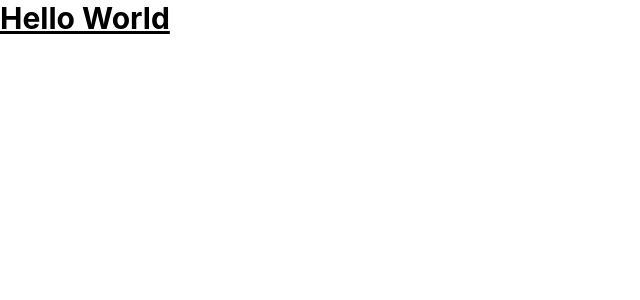
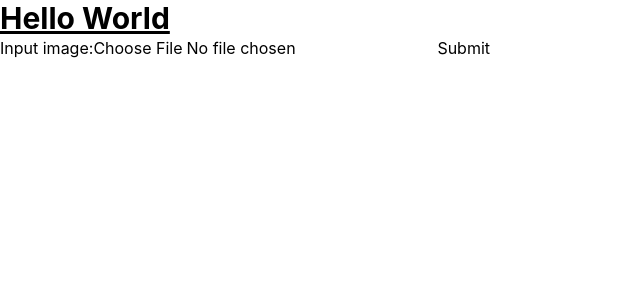
Before and after one commit to matthall8/street-garms-listing-tool, a React (Vite) app in the folder frontend/: page / in a window 1280 px wide. Shown: the top 300 px of the page, without its empty margins (0-640 px from the left). Built offline with nearby package versions, Linux system fonts and the light colour scheme.

Commit message:
feat(frontend): add the capture screen with upload and placeholders

```diff
--- a/frontend/src/App.tsx
+++ b/frontend/src/App.tsx
@@ -1,7 +1,10 @@
+import { Capture } from "./capture/Capture"
+
 function App() {
   return (
     <>
       <h1 className="text-3xl font-bold underline">Hello World</h1>
+      <Capture />
     </>
   )
 }
--- /dev/null
+++ b/frontend/src/capture/Capture.tsx
@@ -0,0 +1,77 @@
+import { useState, useReducer, type SubmitEvent } from "react"
+import { captureReducer,initialCapture } from "./state"
+import { UPLOAD_TIMEOUT_MS, uploadPhoto } from "./upload"
+
+const NO_PHOTO_MESSAGE = "Add a photo of the label showing the ART number."
+
+export function Capture() {
+    const [model, dispatch] = useReducer(captureReducer, initialCapture)
+    const [missingPhoto, setMissingPhoto] = useState(false)
+    const handleSubmit = async (event: SubmitEvent<HTMLFormElement>) => {
+        event.preventDefault()
+        const formData = new FormData(event.currentTarget)
+        const image = formData.get("productImage")
+        if (!(image instanceof File) || image.size === 0) {
+            setMissingPhoto(true)
+            return
+        }
+        setMissingPhoto(false)
+        dispatch({type: "submitted"})
+        const controller = new AbortController()
+        const timeoutId =  setTimeout(() => {
+            controller.abort()
+        }, UPLOAD_TIMEOUT_MS);
+        const action = await uploadPhoto(image, controller.signal)
+        clearTimeout(timeoutId)
+        dispatch(action)
+    }
+    const uploadAgain = <button type="button" onClick={() => dispatch({type:"reset"})}>Upload again</button>
+    switch(model.state.status) {
+        case 'idle':
+            return (
+                <div>
+                    <form onSubmit={handleSubmit}>
+                        <label>Input image:
+                        <input name="productImage" type="file" accept="image/*" />
+                        </label>
+                        <button type="submit">Submit</button>
+                    </form>
+                    {missingPhoto && <p>{NO_PHOTO_MESSAGE}</p>}
+                </div>
+            );
+        case 'uploading':
+            return <p>Uploading</p>
+        case 'read':
+            return(
+                <div>
+                    <p>Read: {model.state.value_shown}</p>
+                    {uploadAgain}
+                </div>
+            )
+        case 'empty':
+            return(
+                <div>
+                    <p>Empty</p>
+                    {uploadAgain}
+                </div>
+            )
+        case 'timedOut':
+            return(
+                <div>
+                    <p>Timed Out</p>
+                    {uploadAgain}
+                </div>
+            )
+        case 'failed':
+                        return(
+                <div>
+                    <p>Failed: {model.state.errorMessage}</p>
+                    {uploadAgain}
+                </div>
+            )
+        default: {
+            const unhandled: never = model.state
+            throw new Error(`Unhandled state: ${JSON.stringify(unhandled)}`)
+        }
+    }
+}
--- a/frontend/src/capture/upload.ts
+++ b/frontend/src/capture/upload.ts
@@ -1,6 +1,7 @@
 import type { CaptureAction, ItemCreated } from "./state"
 
 export const FALLBACK_MESSAGE = "Something went wrong. Please try again."
+export const UPLOAD_TIMEOUT_MS = 120000
 
 export const uploadPhoto = async (file: File, abortSignal: AbortSignal): Promise<CaptureAction> => {
   const formData = new FormData()
```
